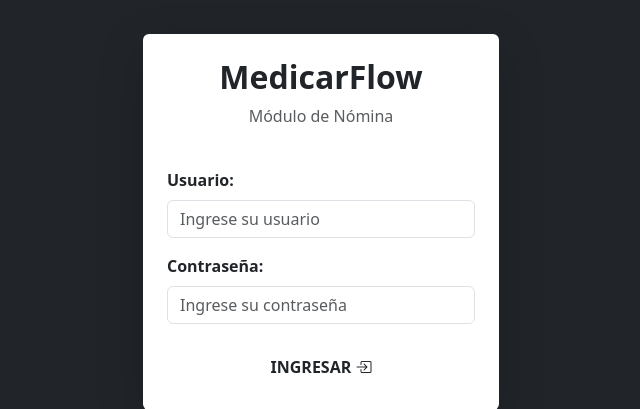
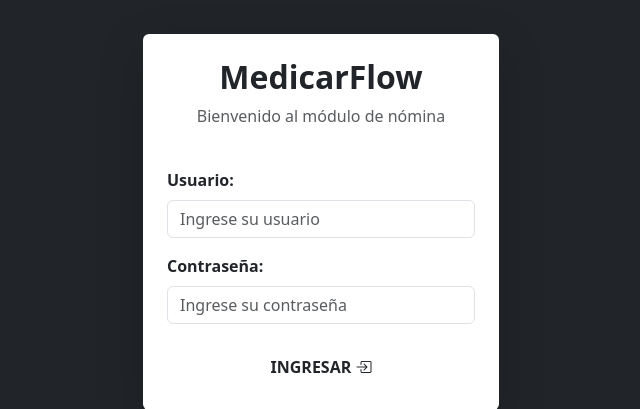
Before and after one commit to esteban-bedoya/MedicarFlow, a PHP site: page /login.php in a window 1280 px wide. Shown: the part 178-587 px from the top of the page, without its empty margins (319-959 px from the left). Run offline with PHP 8.4, Linux system fonts and the light colour scheme; some libraries are stand-ins or nearby versions.

Commit message:
v1.37_P se elimina detalle informativo de la vista login

```diff
--- a/app/views/public/login.php
+++ b/app/views/public/login.php
@@ -26,7 +26,8 @@ $activePage = 'login';
                 <div class="card shadow-lg border-0 p-4 login-card">
                     <div class="text-center mb-4">
                         <h2 class="fw-bold">Medicar<span class="text-neon">Flow</span></h2>
-                        <p class="text-muted">Módulo de Nómina</p>
+                        <p class="text-muted">Bienvenido al módulo de nómina</p>
+
                     </div>
 
                     <form action="../app/controllers/AuthController.php?action=login" method="POST">
```
